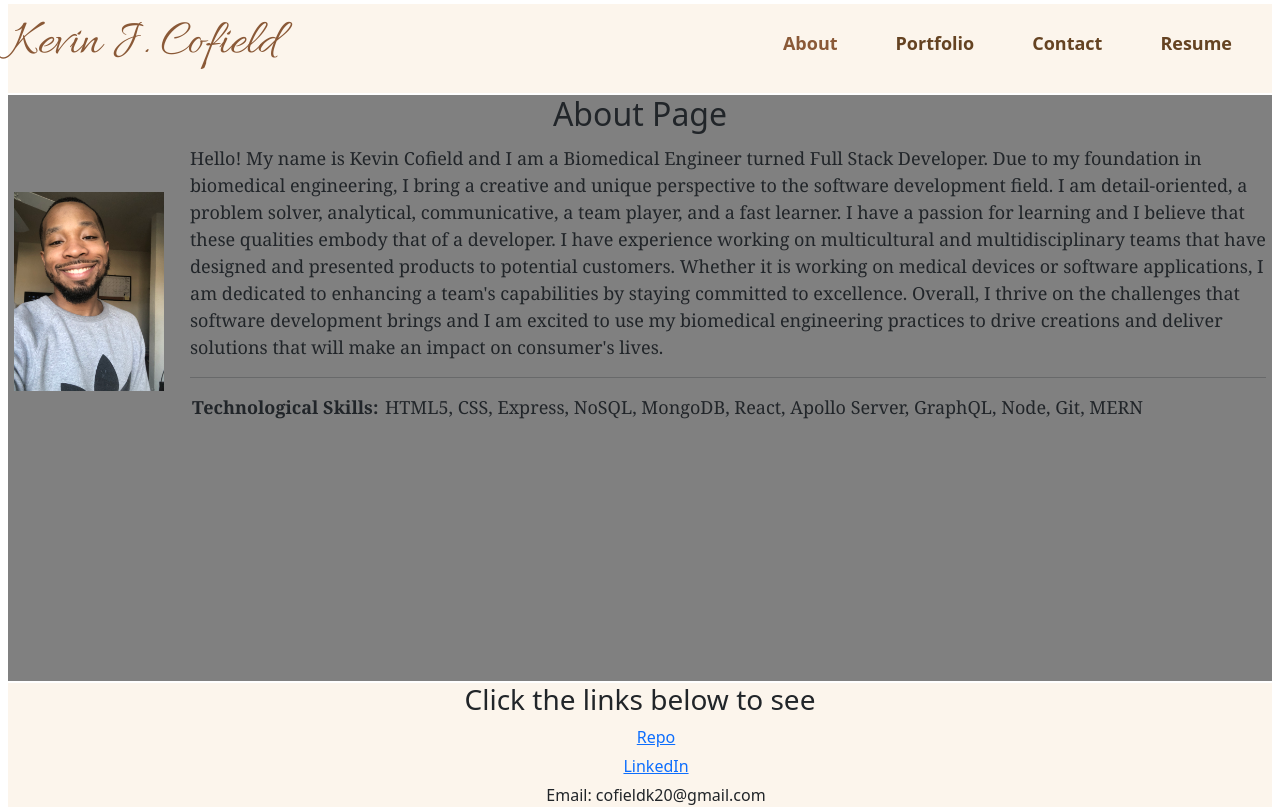
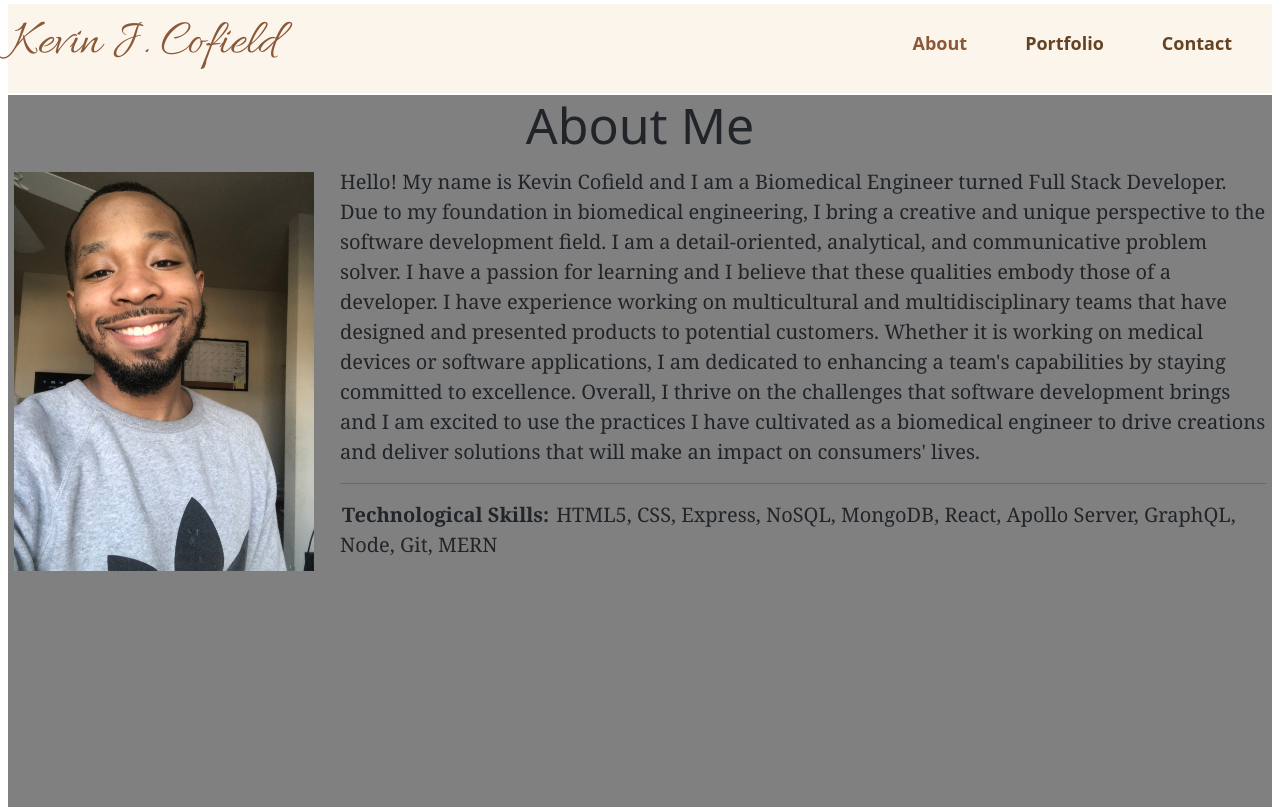
Before and after one commit to Nephew20/React-Portfolio, a React (Create React App) app: page / in a window 1280 px wide. Shown: the top 807 px of the page. Built offline with nearby package versions, Linux system fonts and the light colour scheme; the HTML template or start-up script is replaced by a standard one.

Commit message:
more styling to the portfolio section vids and deleted Resume Link

```diff
--- a/src/components/Navbar.js
+++ b/src/components/Navbar.js
@@ -48,17 +48,6 @@ function NavBar({ currentPage, handlePageChange }) {
           </a>
         </li>
 
-        <li className="nav-item">
-          <a
-            href="#resume"
-            onClick={() => handlePageChange('Resume')}
-            // Check to see if the currentPage is `Resume`, and if so we use the active link class from bootstrap. Otherwise, we set it to a normal nav-link
-            className={currentPage === 'Resume' ? 'nav-link active' : 'nav-link'}
-          >
-            Resume
-          </a>
-        </li>
-
       </div>
     </header>
 
--- a/src/components/PortfolioContainer.js
+++ b/src/components/PortfolioContainer.js
@@ -1,7 +1,6 @@
 import React, { useState } from 'react';
 import About from './pages/About';
 import Portfolio from './pages/Portfolio';
-import Resume from './pages/Resume';
 import Contact from './pages/Contact'
 import NavBar from './Navbar';
 import Footer from './Footer';
@@ -18,8 +17,6 @@ function PortfolioContainer() {
       return <About />;
     } else if (currentPage === 'Portfolio') {
       return <Portfolio />
-    } else if (currentPage === 'Resume') {
-      return <Resume />
     }
     return <Contact />;
   };
--- a/src/components/pages/About.js
+++ b/src/components/pages/About.js
@@ -11,7 +11,7 @@ function About() {
     // }
     return (
         <div className="about-section">
-            <h2> About Page </h2>
+            <h2> About Me </h2>
 
             <div className="info-container">
                 <div className="headshot">
@@ -21,10 +21,10 @@ function About() {
                 <div className="about-info">
                     <p>
                         Hello! My name is Kevin Cofield and I am a Biomedical Engineer turned Full Stack Developer. Due to my foundation in biomedical engineering, I bring a creative and unique perspective to the software development field.
-                        I am detail-oriented, a problem solver, analytical, communicative, a team player, and a fast learner. I have a passion for learning and I believe that these qualities embody that of a developer.
+                        I am a detail-oriented, analytical, and communicative problem solver. I have a passion for learning and I believe that these qualities embody those of a developer.
                         I have experience working on multicultural and multidisciplinary teams that have designed and presented products to potential customers.
                         Whether it is working on medical devices or software applications, I am dedicated to enhancing a team's capabilities by staying committed to excellence.
-                        Overall, I thrive on the challenges that software development brings and I am excited to use my biomedical engineering practices to drive creations and deliver solutions that will make an impact on consumer's lives.
+                        Overall, I thrive on the challenges that software development brings and I am excited to use the practices I have cultivated as a biomedical engineer to drive creations and deliver solutions that will make an impact on consumers' lives.
                         <hr></hr>
 
                         <strong>Technological Skills:</strong> HTML5, CSS, Express, NoSQL, MongoDB, React, Apollo Server, GraphQL, Node, Git, MERN
--- a/src/components/pages/Contact.js
+++ b/src/components/pages/Contact.js
@@ -1,4 +1,5 @@
 import React from "react";
+import '../../styles/contact.css'
 
 const pdfURL = "https://drive.google.com/file/d/12eSLSTXyXdJWDbGVVrVa0cjb_JoqwYSC/view?usp=sharing"
 function Contact() {
--- a/src/components/pages/Portfolio.js
+++ b/src/components/pages/Portfolio.js
@@ -29,7 +29,7 @@ function Portfolio() {
     },
     {
       title: "Note Taker",
-      description: "Allows users to write and store notes",
+      description: "Allows users to write and store notes.",
       technologies: "Express.js, HTML, CSS",
       imageSrc: NoteTaker,
       deployLink: "https://mighty-temple-98807.herokuapp.com",
@@ -51,14 +51,14 @@ function Portfolio() {
   return (
     <div className="image-section">
       <h2>Portfolio</h2>
-      <h4>Click cards to view details and visit the deployed site</h4>
+      <h4>Some of the Projects I've had the pleasure of working on!!</h4>
 
       <div className="cards">
         {portfolioItems.map((item, index) => (
 
           <div className="card-item" key={index}>
 
-            <div className="card-content">
+            <div className="card-image">
               <a href={item.deployLink} >
                 <img src={item.imageSrc} alt={item.title} />
               </a>
@@ -79,13 +79,33 @@ function Portfolio() {
 
           </div>
         ))}
+      </div>
+
+      <br />
+      <br />
+
 
       <div className="video-section">
-          <div className="card">
-            <h3>E-Commerce Back End</h3>
+        <div className="vid-card">
+
           <video width="450" autoPlay controls>
             <source src={Ecommerce} type="video/webm" />
           </video>
+          <h3>E-Commerce Back End</h3>
+          <ul>
+            <li> <strong>Description:</strong> Developed the server responses for an Ecommerce website. </li>
+            <li> <strong>Technologies Used: </strong> Sequilize, Express.js, .env </li>
+            <li> <strong>Repo:</strong> <a href="https://github.com/Nephew20/Can-I-Doge-It">Click Here</a> </li>
+          </ul>
+        </div>
+
+
+        <div className="vid-card">
+
+          <video width="450" autoPlay controls>
+            <source src={ReadmeGen} type="video/webm" />
+          </video>
+          <h3>README Generator</h3>
 
           <ul>
             <li> <strong>Description:</strong> Developed the server responses for an Ecommerce website. </li>
@@ -93,20 +113,11 @@ function Portfolio() {
             <li> <strong>Repo:</strong> <a href="https://github.com/Nephew20/Can-I-Doge-It">Click Here</a> </li>
           </ul>
         </div>
+      </div>
 
-          <div className="card">
-            <h3>README Generator</h3>
-            <video width="450" autoPlay controls>
-              <source src={ReadmeGen} type="video/webm" />
-            </video>
-            <ul>
-              <li> <strong>Description:</strong> Developed the server responses for an Ecommerce website. </li>
-              <li> <strong>Technologies Used: </strong> Sequilize, Express.js, .env </li>
-              <li> <strong>Repo:</strong> <a href="https://github.com/Nephew20/Can-I-Doge-It">Click Here</a> </li>
-            </ul>
-          </div>
-        </div>
-      </div>
+      <br/>
+      <br/>
+
     </div>
   );
 }
--- a/src/components/pages/Resume.js
+++ /dev/null
@@ -1,27 +0,0 @@
-import React from "react";
-
-
-const pdfURL = "https://drive.google.com/file/d/12eSLSTXyXdJWDbGVVrVa0cjb_JoqwYSC/view?usp=sharing"
-function Resume() {
-
-    const downloadFileAtURL = (url) => {
-        const fileName = url.split('/').pop()
-        console.log(fileName)
-        const aTag = document.createElement('a')
-        aTag.href = url
-        aTag.setAttribute("download", fileName);
-        document.body.appendChild(aTag);
-        aTag.click();
-        aTag.remove()
-    }
-
-    return (
-        <div>
-            <h1> Resume </h1>
-            <p>Click below to download my Resume</p>
-            <button onClick={() =>{downloadFileAtURL(pdfURL)}}> Download PDF </button>
-        </div>
-    )
-}
-
-export default Resume
--- a/src/styles/about.css
+++ b/src/styles/about.css
@@ -1,5 +1,3 @@
-
-
 .about-section {
     display: flex;
     flex-direction: column;
@@ -7,8 +5,12 @@
     background-color: gray;
 }
 
+.about-section h2 {
+    font-size: 50px;
+}
+
 .headshot img {
-    width: 150px;
+    width: 300px;
     margin-right: 20px;
 }
 
@@ -20,6 +22,6 @@
     display: flex;
     align-items: flex-start;
     font-family: Cambria, Cochin, Georgia, Times, 'Times New Roman', serif;
-    font-size: large
+    font-size: 20px;
 
 }
--- /dev/null
+++ b/src/styles/contact.css
@@ -0,0 +1,4 @@
+.contact-section {
+    display: flex;
+    justify-content: space-evenly;
+}
--- a/src/styles/portfolio.css
+++ b/src/styles/portfolio.css
@@ -1,11 +1,20 @@
 .image-section {
-background-color: gray;
+    background-color: gray;
+}
+
+.image-section h2 {
+    text-align: center;
+    font-size: 50px;
+}
+
+.image-section h4 {
+    text-align: center;
 }
 
 .cards {
     display: flex;
     flex-wrap: wrap;
-    justify-content: space-around;
+    justify-content: space-evenly;
 }
 
 .card-item {
@@ -22,14 +31,34 @@ background-color: gray;
     box-shadow: 0 8px 16px 0 rgba(59, 11, 131, 0.2)
 }
 
-.card-content img {
+.card-image img {
     display: block;
     width: 200px;
     margin-left: auto;
     margin-right: auto;
 }
 
-.vids {
+.video-section {
+    display: flex;
+    align-items: center;
+    flex-wrap: wrap;
+    justify-content: space-evenly;
+}
+
+.vid-card {
+    box-shadow: 0 4px 8px 0 rgba(0,0,0,0.2);
+    transition: 0.3s;
+    max-width: 500px;
+    max-height: 500px;
+    padding: 2px 16px;
+    background-color: bisque;
+    padding-left: 10px;
+    padding-right: 10px;
+    padding-top: 10px;
+}
+
+.vid-card video {
     display: block;
-    flex-wrap: wrap;
+    margin-left: auto;
+    margin-right: auto;
 }
```
Lines whose indentation alone changed are shown as unchanged.
